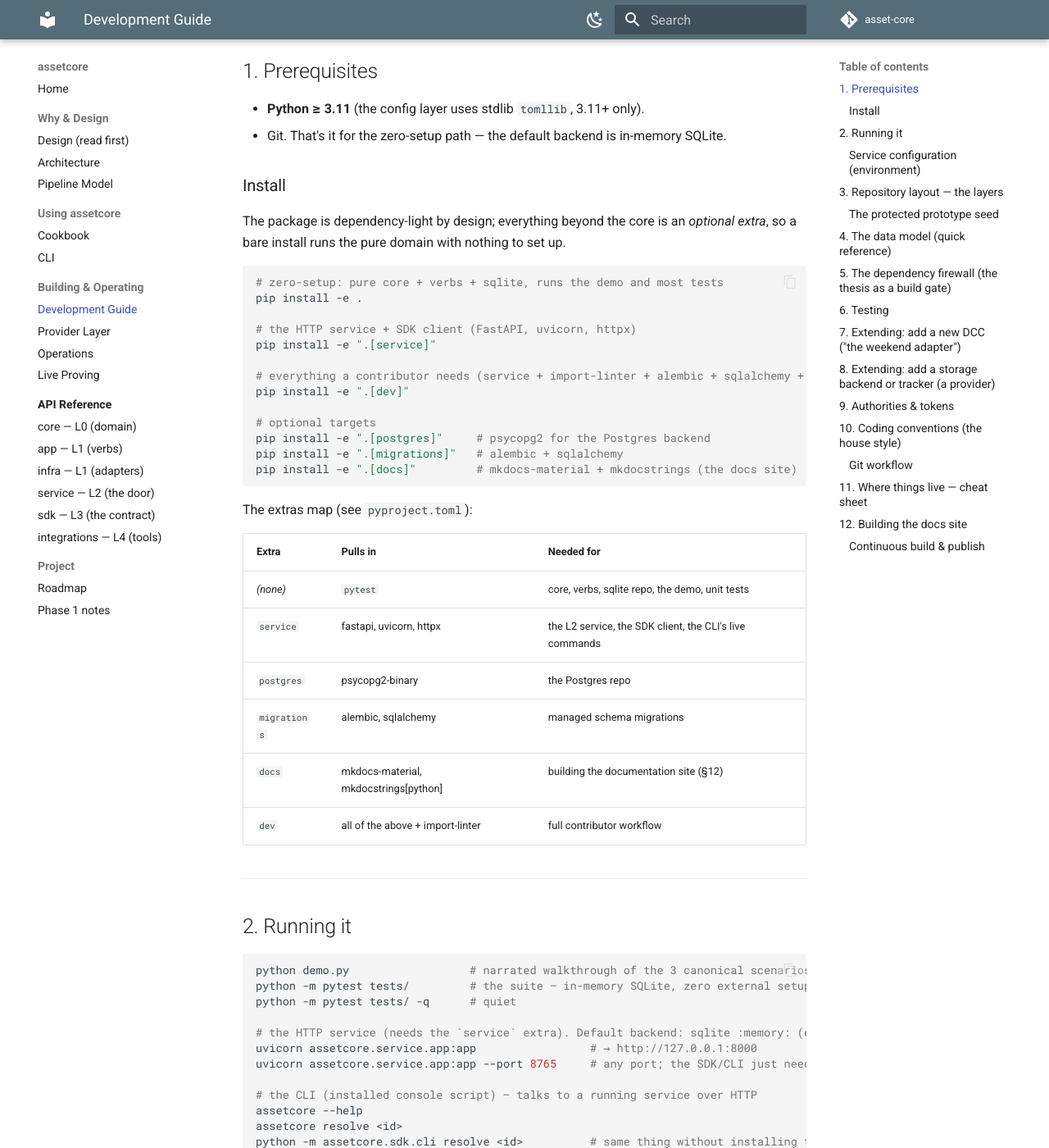
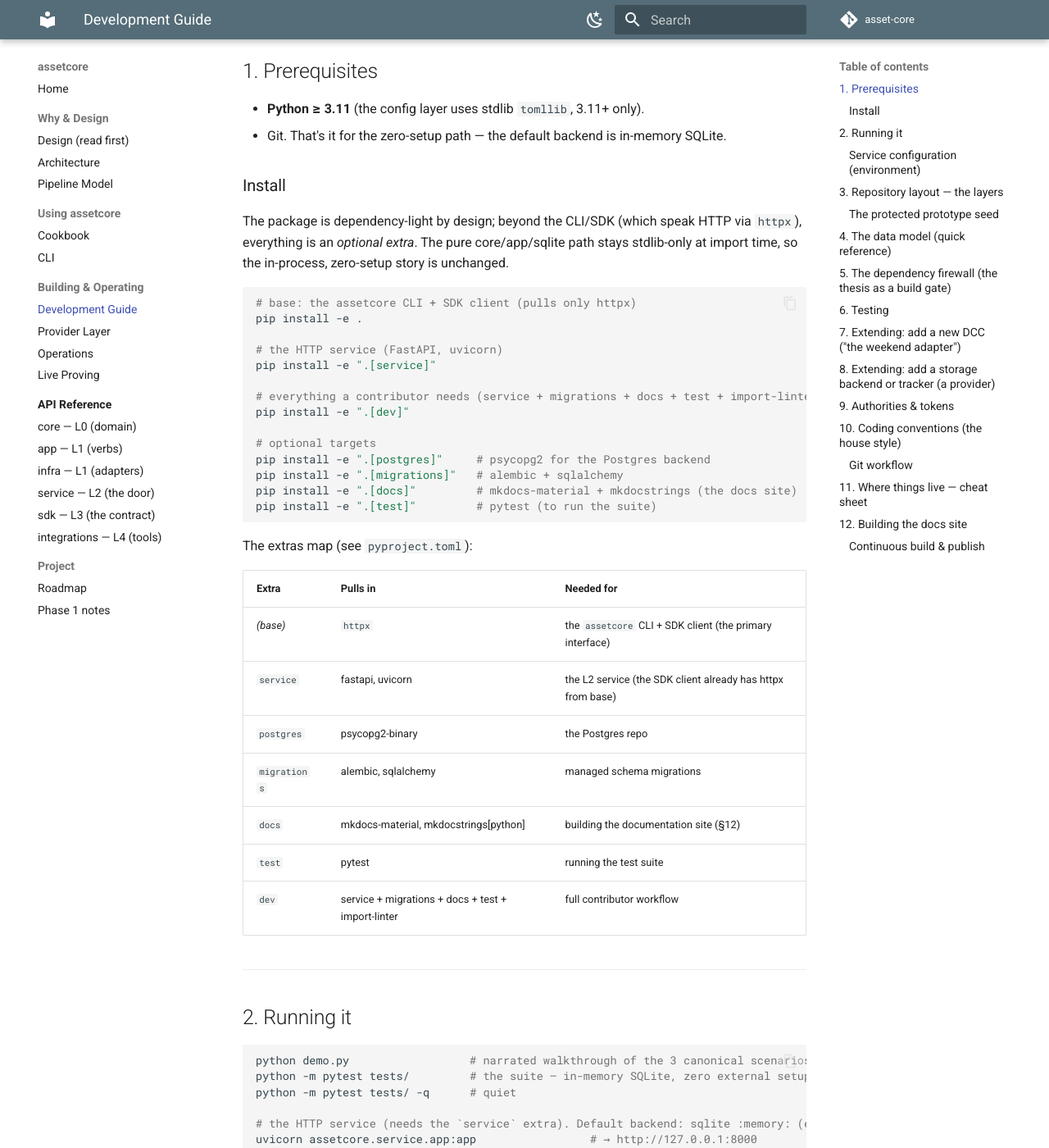
Before and after one commit to aaronbcarlisle/asset-core, an MkDocs documentation site: the page built from docs/DEVELOPMENT.md, in a window 1280 px wide and 1400 px high, scrolled down 572 px. Shown: the whole window at 82% size. Built offline with MkDocs 1.6.1 and Material for MkDocs 9.7.7, drawn with Linux system fonts in a browser that asks for light colours; comment, search, counter and statistics services are not loaded.

Commit message:
fix(packaging): correct runtime deps so a bare install yields a working CLI (#25)
The package declared `pytest` (a test tool) as a runtime dependency while the
`assetcore` console-script entry point and the SDK client both import `httpx`,
which was only in the `service` extra — so `pip install assetcore` produced a CLI
that errored on import, and pulled pytest for no reason.

- base `dependencies`: drop `pytest`, add `httpx>=0.27` (the CLI/SDK speak HTTP).
  Importing `assetcore` stays stdlib-only (the package __init__ pulls only the
  core/seed, not the sdk), so the in-process zero-setup story is unchanged.
- new `test` extra for pytest; `service` no longer re-lists httpx (it's base now).
- `dev` is composed from the extras: `assetcore[service,migrations,docs,test]` +
  import-linter.
- DEVELOPMENT.md: update the extras table and install commands to match.

Verified in clean venvs: `pip install -e .` → `assetcore --help` works and the
in-process core imports with no service deps (httpx present, pytest absent);
`pip install -e ".[dev]"` resolves the self-referential extra and pulls every group.
Suite 210 passed / 4 skipped; firewall 3/0; `mkdocs build --strict` clean.

````diff
--- a/docs/DEVELOPMENT.md
+++ b/docs/DEVELOPMENT.md
@@ -28,35 +28,38 @@ Reference docs: [`PIPELINE_MODEL.md`](PIPELINE_MODEL.md) (disciplines & relation
 
 ### Install
 
-The package is dependency-light by design; everything beyond the core is an
-*optional extra*, so a bare install runs the pure domain with nothing to set up.
+The package is dependency-light by design; beyond the CLI/SDK (which speak HTTP via
+`httpx`), everything is an *optional extra*. The pure core/app/sqlite path stays
+stdlib-only at import time, so the in-process, zero-setup story is unchanged.
 
 ```bash
-# zero-setup: pure core + verbs + sqlite, runs the demo and most tests
+# base: the assetcore CLI + SDK client (pulls only httpx)
 pip install -e .
 
-# the HTTP service + SDK client (FastAPI, uvicorn, httpx)
+# the HTTP service (FastAPI, uvicorn)
 pip install -e ".[service]"
 
-# everything a contributor needs (service + import-linter + alembic + sqlalchemy + docs)
+# everything a contributor needs (service + migrations + docs + test + import-linter)
 pip install -e ".[dev]"
 
 # optional targets
 pip install -e ".[postgres]"     # psycopg2 for the Postgres backend
 pip install -e ".[migrations]"   # alembic + sqlalchemy
 pip install -e ".[docs]"         # mkdocs-material + mkdocstrings (the docs site)
+pip install -e ".[test]"         # pytest (to run the suite)
 ```
 
 The extras map (see `pyproject.toml`):
 
 | Extra | Pulls in | Needed for |
 |---|---|---|
-| *(none)* | `pytest` | core, verbs, sqlite repo, the demo, unit tests |
-| `service` | fastapi, uvicorn, httpx | the L2 service, the SDK client, the CLI's live commands |
+| *(base)* | `httpx` | the `assetcore` CLI + SDK client (the primary interface) |
+| `service` | fastapi, uvicorn | the L2 service (the SDK client already has httpx from base) |
 | `postgres` | psycopg2-binary | the Postgres repo |
 | `migrations` | alembic, sqlalchemy | managed schema migrations |
 | `docs` | mkdocs-material, mkdocstrings[python] | building the documentation site (§12) |
-| `dev` | all of the above + import-linter | full contributor workflow |
+| `test` | pytest | running the test suite |
+| `dev` | service + migrations + docs + test + import-linter | full contributor workflow |
 
 ---
 
````
Also changed, not shown: pyproject.toml (+10 -5 lines).
